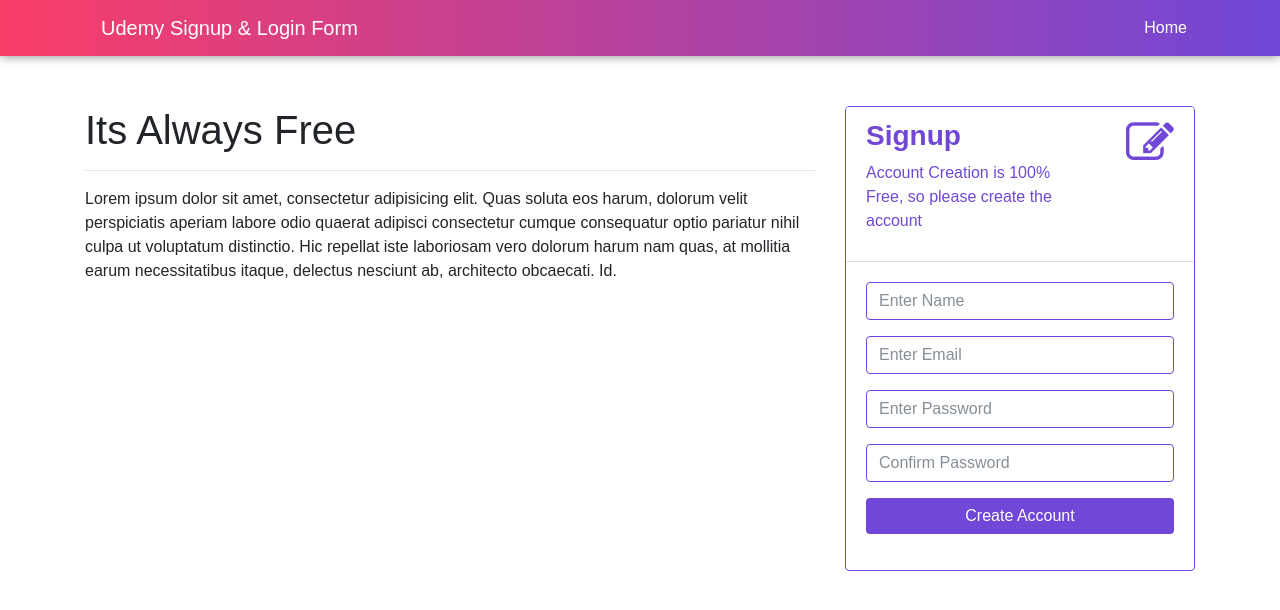
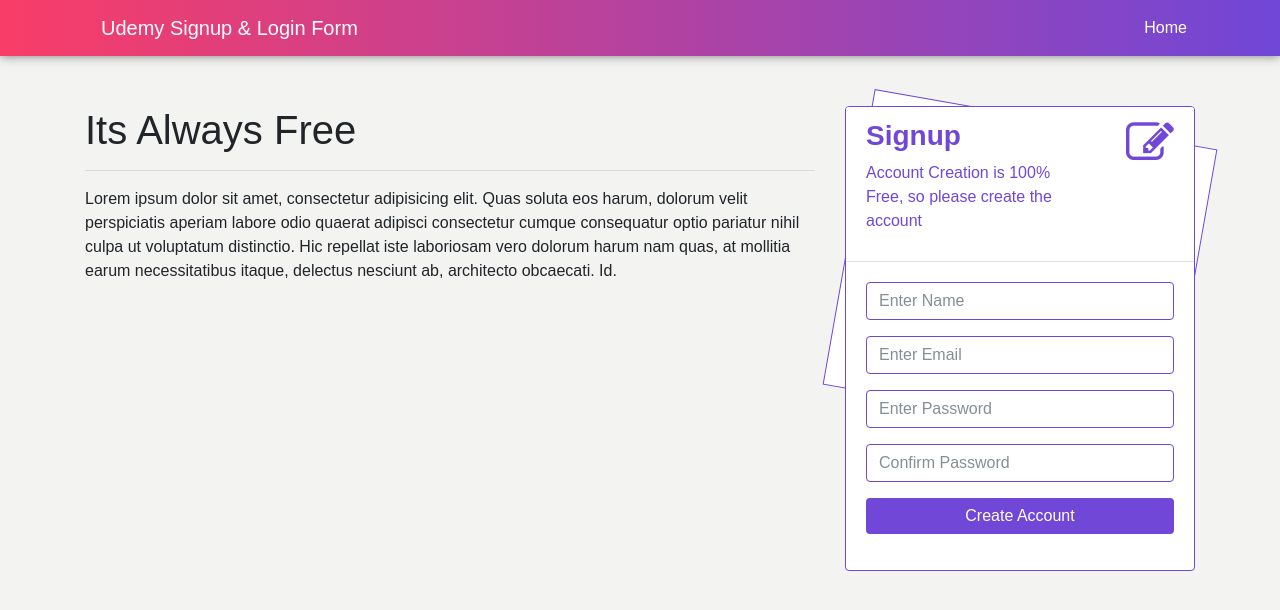
Before and after one commit to shahlakshya1988/ajax_php_signupform, a PHP site: page / in a window 1280 px wide. Shown: the top 610 px of the page. Run offline with PHP 8.4, Linux system fonts and the light colour scheme.

Commit message:
10. Style The Signup Form With CSS3 Part2

```diff
--- a/assets/css/styles.css
+++ b/assets/css/styles.css
@@ -3,6 +3,7 @@ body{
 	margin:0px;
 	padding:0px;
 	font-family:sans-serif;
+	background-color:#f3f3f2;
 }
 /*** === Navigation ==== ***/
 .custom-nav{
@@ -22,6 +23,19 @@ nav.custom-nav ul li a,nav.custom-nav a{
 /**** ==== Signup Design ====***/
 .card{
 	border-color:#7047d7;
+	position: relative;
+}
+.card::before{
+	content:" ";
+	display: block;
+	position: absolute;
+	width:100%;
+	height:300px;
+	top:10px;
+	border:1px solid #7047d7;
+	transform:rotate(10deg);
+	background:#fff;
+	z-index:-1;
 }
 .card-header{
 	color:#7047d7;
```
